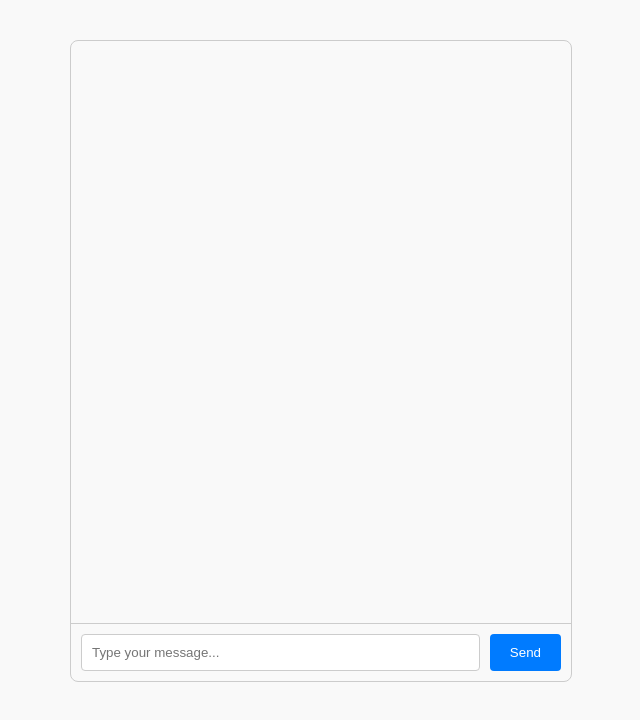
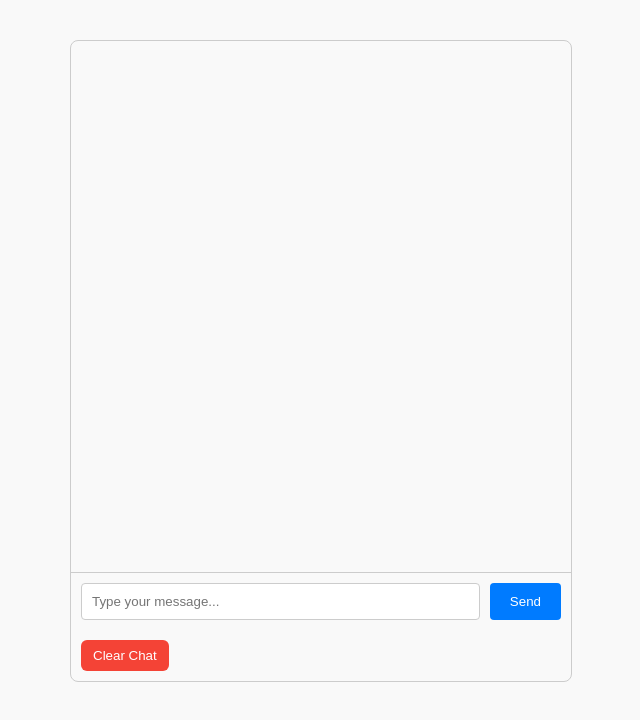
Before and after one commit to TheWilliams254/ChatBot, a React (Vite) app: page / in a window 1280 px wide. Shown: the top 720 px of the page, without its empty margins (319-959 px from the left). Built offline with nearby package versions, Linux system fonts and the light colour scheme; the HTML template or start-up script is replaced by a standard one.

Commit message:
adding clear-chat button

```diff
--- a/src/App.css
+++ b/src/App.css
@@ -64,3 +64,16 @@
   border-radius: 4px;
   cursor: pointer;
 }
+.clear-button {
+  margin: 10px;
+  padding: 8px 12px;
+  background-color: #f44336;
+  color: white;
+  border: none;
+  border-radius: 6px;
+  cursor: pointer;
+}
+
+.clear-button:hover {
+  background-color: #d32f2f;
+}
--- a/src/App.jsx
+++ b/src/App.jsx
@@ -69,6 +69,12 @@
     setMessages(prev => [...prev, newMessage]);
     getBotReply(input);
     setInput('');
+    setisSending(true);
+
+    getBotReply(input).then(() => {
+      setTimeout(() =>
+        setisSending(false), 1500);
+      });
   };
 
   return (
@@ -91,6 +97,14 @@
         />
         <button onClick={handleSend}>Send</button>
       </div>
+      <div>
+      <button className="clear-button" onClick={() => {
+           localStorage.removeItem('chatMessages');
+            setMessages([]);
+    }   }>
+  Clear Chat
+</button>
+      </div>
     </div>
   );
 }
```
